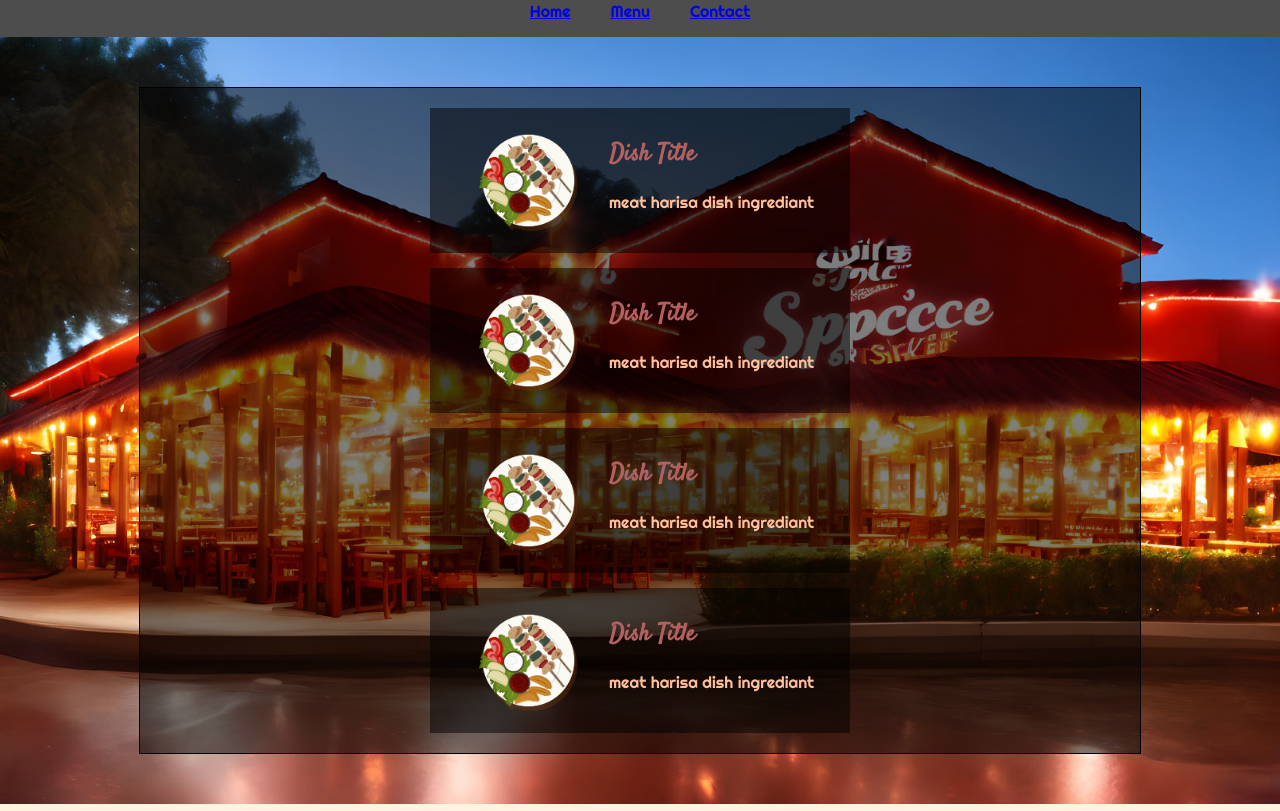
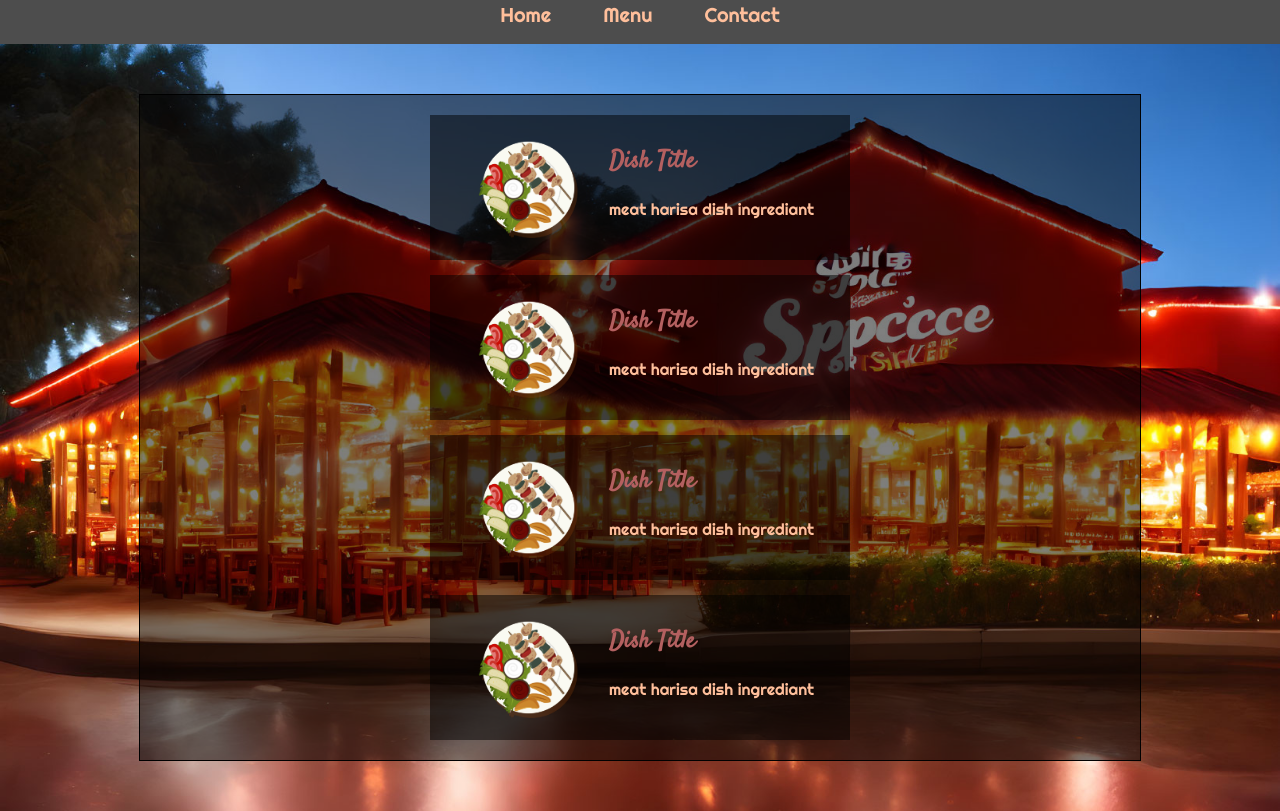
Before and after one commit to Ganta-KH/restaurant-page, a website built with webpack: page dist/menu.html in a window 1280 px wide. Shown: the part 92-903 px from the top of the page. Built offline with nearby package versions, Linux system fonts and the light colour scheme.

Commit message:
change a to button

```diff
--- a/dist/menu.html
+++ b/dist/menu.html
@@ -13,9 +13,9 @@
             <header>
                 <h1 class="logo">Spice & Smoke</h1>
                 <ul>
-                    <li><a class="home" href="index.html">Home</a></li>
-                    <li><a class="menu" href="menu.html">Menu</a></li>
-                    <li><a class="contact" href="contact.html">Contact</a></li>
+                    <li><button class="home">Home</a></li>
+                    <li><button class="menu">Menu</a></li>
+                    <li><button class="contact">Contact</a></li>
                 </ul>
             </header>
             <main class="main">
```
Also changed, not shown: dist/contact.html (+3 -3 lines), dist/index.html (+3 -3 lines).
